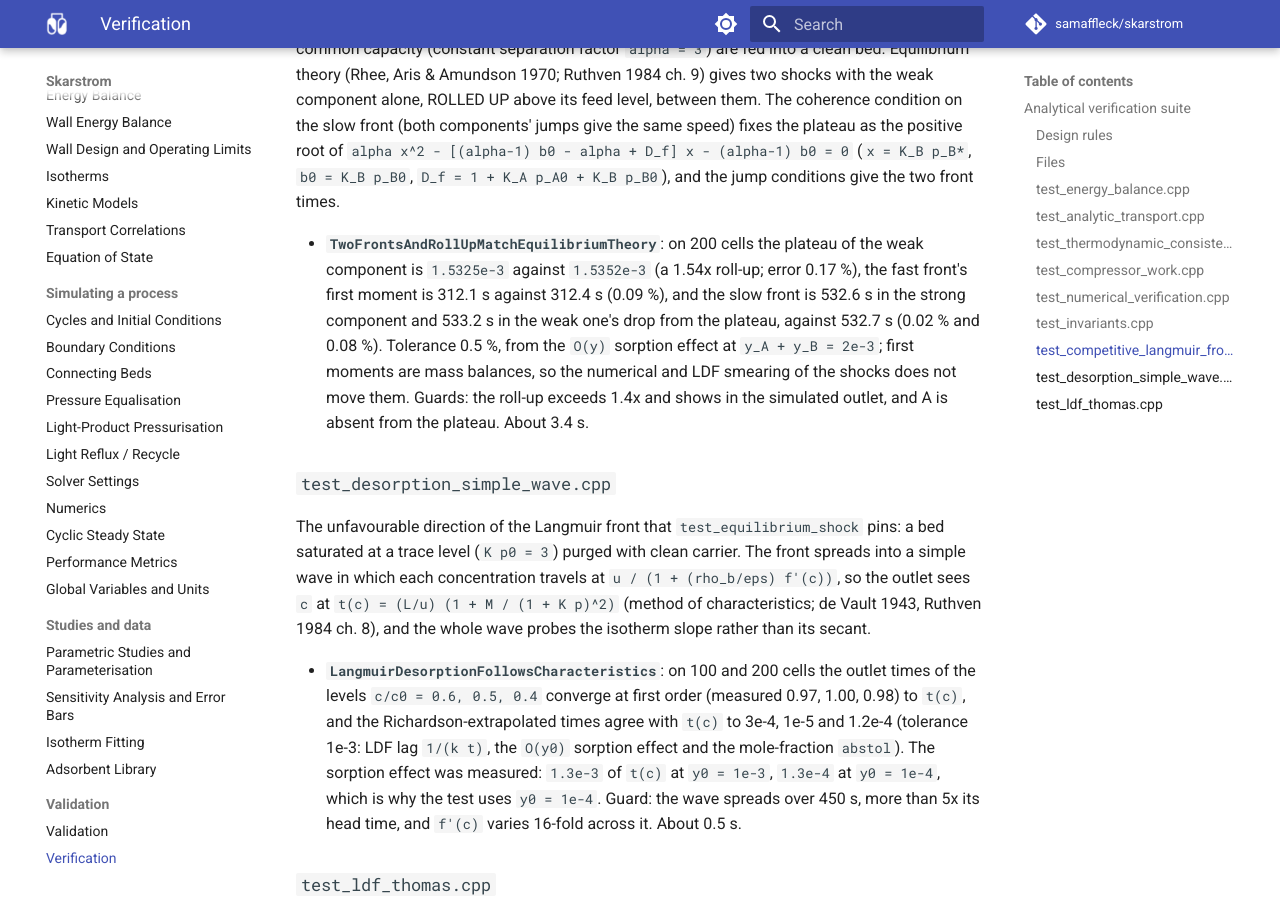
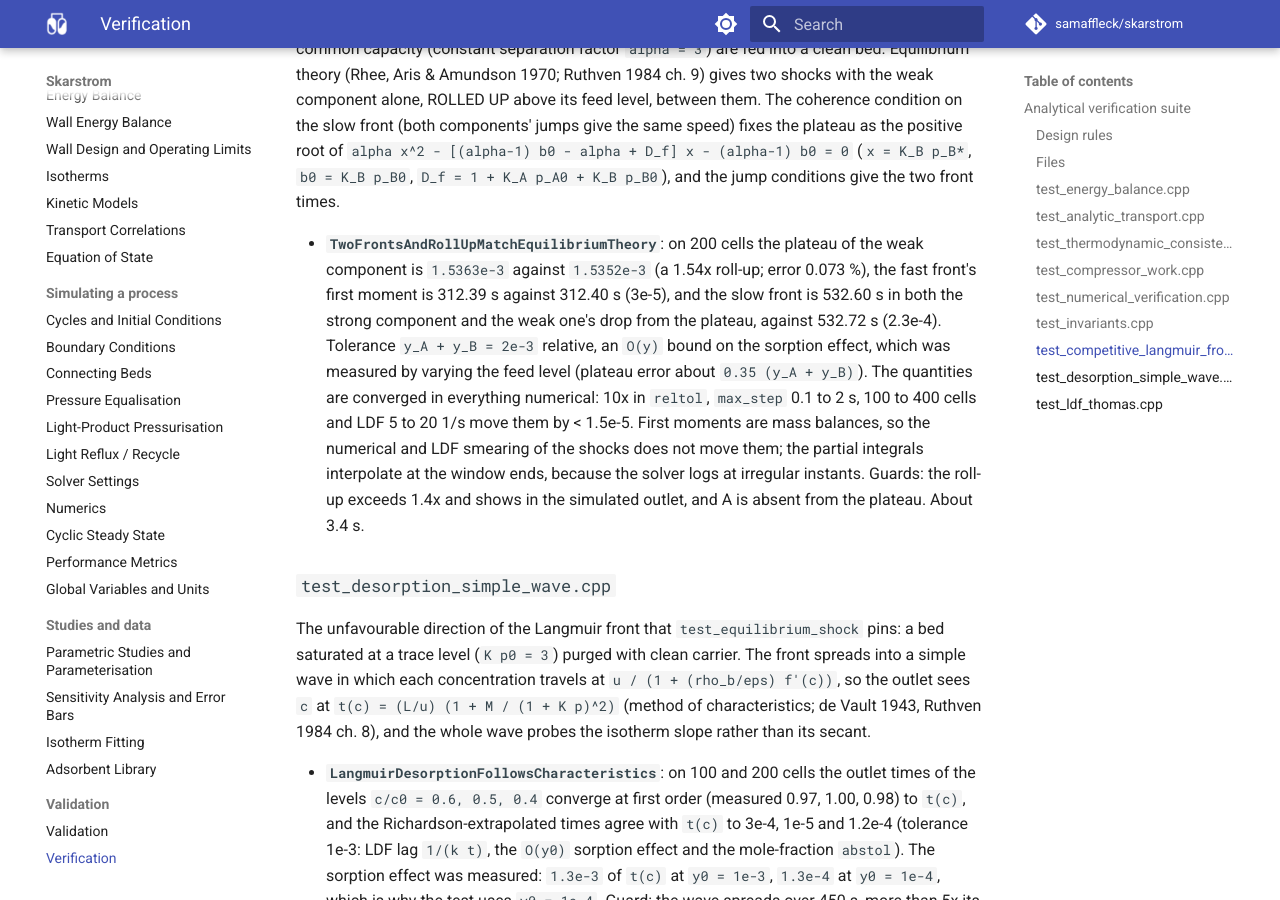
Before and after one commit to samaffleck/skarstrom, an MkDocs documentation site: the page built from docs/verification.md, in a window 1280 px wide and 900 px high, scrolled down 6976 px. Built offline with MkDocs 1.6.1 and Material for MkDocs 9.7.7, drawn with Linux system fonts in a browser that asks for light colours; comment, search, counter and statistics services are not loaded.

Commit message:
WP15-E3: interpolate the window ends of partial integrals
The competitive-Langmuir test failed on Windows (plateau 0.53 % low, t1
0.22 % early) and passed on Linux. The cause was the test's estimator, not
the solution: Integral() clipped each window to whole logged samples and
then divided by the full window length. The solver logs at irregular
instants (every IDA step plus a minimum resolution), so the dropped sliver
at each end depended on the step sequence: changing reltol from 1e-9 to
1e-8 locally moved the plateau by 0.34 % and t1 by 0.12 %, while the
interpolated outlet curve itself did not change.

Integral() now adds the partial intervals at both ends with linear
interpolation. With it the plateau, t1 and t2 move by < 1.5e-5 under 10x in
reltol, max_step 0.1 to 2 s, 100 to 400 cells and LDF 5 to 20 1/s. The
remaining errors are the O(y) sorption effect, measured by varying the
feed level (plateau +0.011 %, +0.073 %, +0.21 % at y = 1e-4, 1e-3,
3e-3), and the tolerance is now y_A + y_B = 2e-3 relative (it was 5e-3).
Measured: plateau 7.3e-4, t1 3e-5, t2 2.3e-4.

Co-Authored-By: Claude Opus 5.5 <noreply@anthropic.com>
Claude-Session: https://claude.ai/code/session_01LRbL7UgBaBytTLu7rMguxZ
Signed-off-by: Claude <noreply@anthropic.com>

```diff
--- a/docs/verification.md
+++ b/docs/verification.md
@@ -244,14 +244,20 @@ of `alpha x^2 - [(alpha-1) b0 - alpha + D_f] x - (alpha-1) b0 = 0`
 jump conditions give the two front times.
 
 - **`TwoFrontsAndRollUpMatchEquilibriumTheory`**: on 200 cells the plateau of
-  the weak component is `1.5325e-3` against `1.5352e-3` (a 1.54x roll-up; error
-  0.17 %), the fast front's first moment is 312.1 s against 312.4 s (0.09 %),
-  and the slow front is 532.6 s in the strong component and 533.2 s in the weak
-  one's drop from the plateau, against 532.7 s (0.02 % and 0.08 %). Tolerance
-  0.5 %, from the `O(y)` sorption effect at `y_A + y_B = 2e-3`; first moments
-  are mass balances, so the numerical and LDF smearing of the shocks does not
-  move them. Guards: the roll-up exceeds 1.4x and shows in the simulated
-  outlet, and A is absent from the plateau. About 3.4 s.
+  the weak component is `1.5363e-3` against `1.5352e-3` (a 1.54x roll-up; error
+  0.073 %), the fast front's first moment is 312.39 s against 312.40 s
+  (3e-5), and the slow front is 532.60 s in both the strong component and the
+  weak one's drop from the plateau, against 532.72 s (2.3e-4). Tolerance
+  `y_A + y_B = 2e-3` relative, an `O(y)` bound on the sorption effect, which
+  was measured by varying the feed level (plateau error about
+  `0.35 (y_A + y_B)`). The quantities are converged in everything numerical:
+  10x in `reltol`, `max_step` 0.1 to 2 s, 100 to 400 cells and LDF 5 to
+  20 1/s move them by < 1.5e-5. First moments are mass balances, so the
+  numerical and LDF smearing of the shocks does not move them; the partial
+  integrals interpolate at the window ends, because the solver logs at
+  irregular instants. Guards: the roll-up exceeds 1.4x and shows in the
+  simulated outlet, and A is absent from the plateau. About 3.4 s.
+
 ### `test_desorption_simple_wave.cpp`
 
 The unfavourable direction of the Langmuir front that `test_equilibrium_shock`
```
Also changed, not shown: 2 other files.
